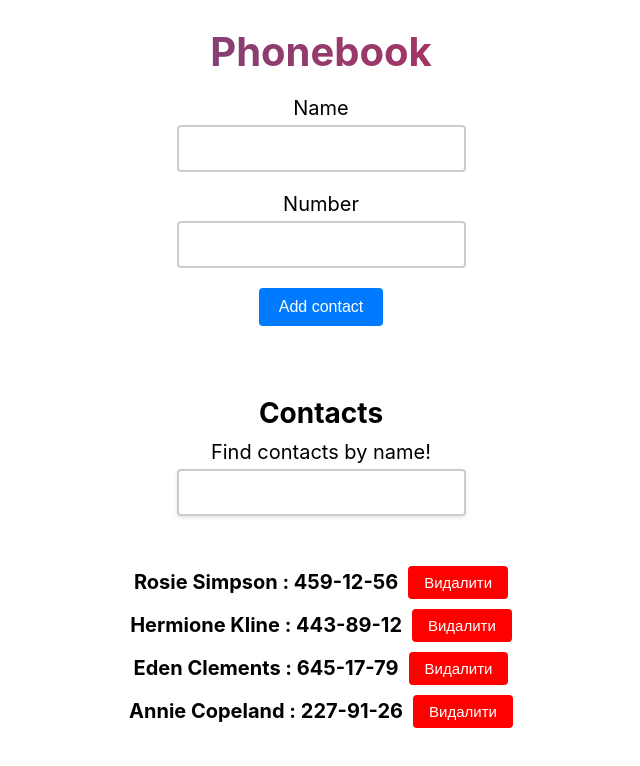
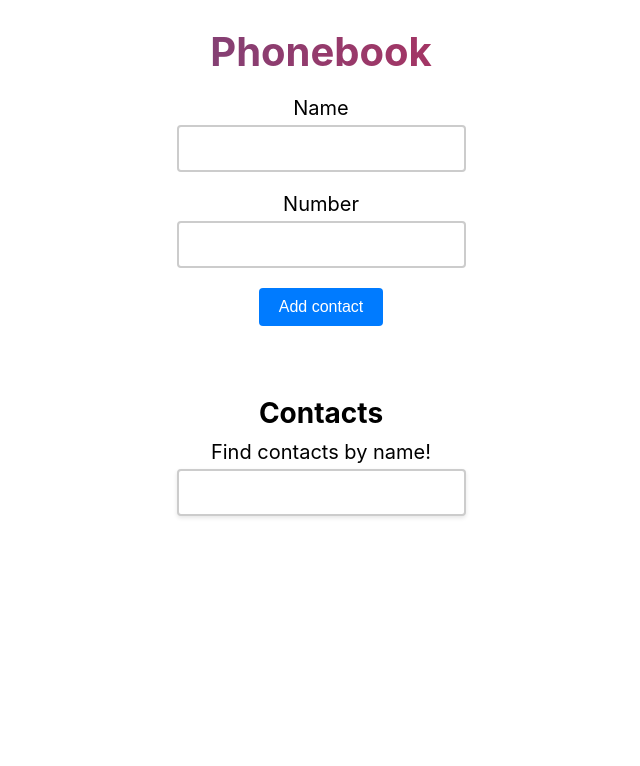
Before and after one commit to Vallyblink/goit-reacts-hw-02-phonebook, a React (Create React App) app: page / in a window 1280 px wide. Shown: the top 766 px of the page, without its empty margins (319-959 px from the left). Built offline with nearby package versions, Linux system fonts and the light colour scheme.

Commit message:
localStorage

```diff
--- a/src/components/App.jsx
+++ b/src/components/App.jsx
@@ -7,11 +7,7 @@
 
 export class App extends Component{
   state = {
-    contacts: [
-    {id: 'id-1', name: 'Rosie Simpson', number: '459-12-56'},
-    {id: 'id-2', name: 'Hermione Kline', number: '443-89-12'},
-    {id: 'id-3', name: 'Eden Clements', number: '645-17-79'},
-    {id: 'id-4', name: 'Annie Copeland', number: '227-91-26'},],
+    contacts: [],
     filter: ''
   }
 
```
